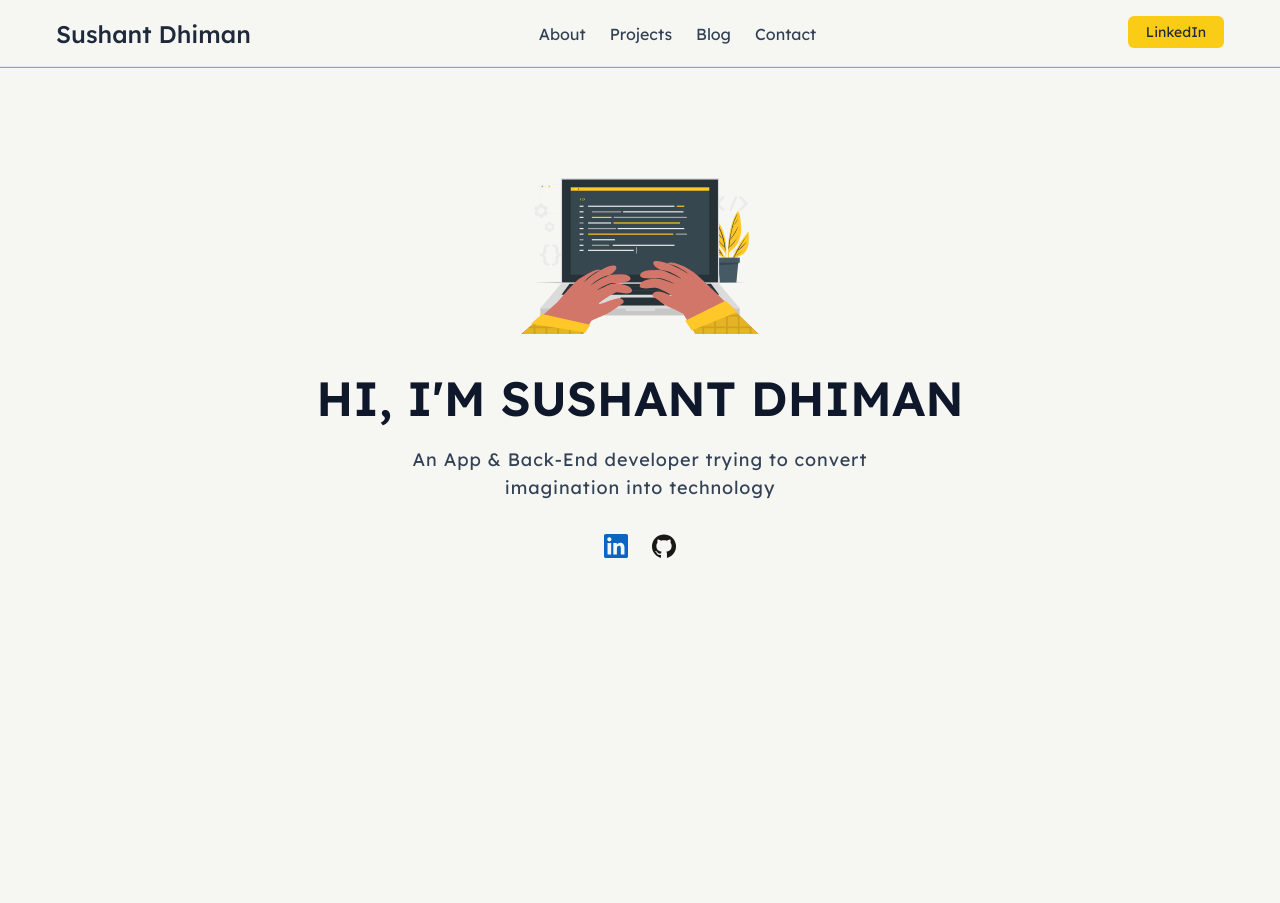
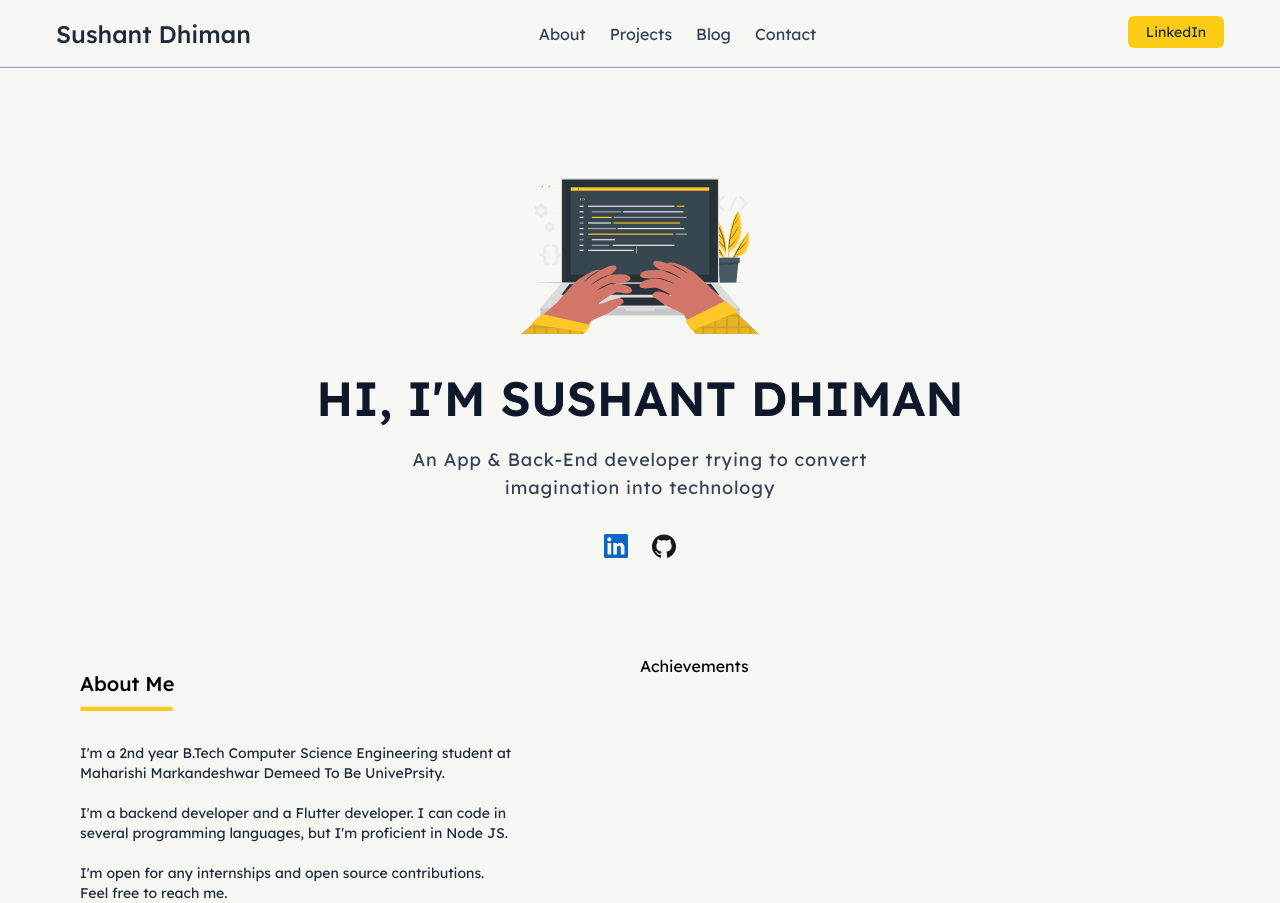
Before and after one commit to sushant102004/CodeWithSushantUpdated, a React (Create React App) app: page / in a window 1280 px wide. Before the commit the page ends 800 px from the top, so only its background shows below. Built offline with nearby package versions, Linux system fonts and the light colour scheme.

Commit message:
About Completed

```diff
--- a/src/App.js
+++ b/src/App.js
@@ -1,11 +1,18 @@
-import NavBar from './components/navbar';
-import HeroSection from './components/hero-section';
+import NavBar from "./components/navbar";
+import HeroSection from "./components/hero-section";
+import About from "./components/about";
+import Achievements from "./components/achievements";
 
 function App() {
   return (
     <>
-    <NavBar/>
-    <HeroSection/>
+      <NavBar />
+      <HeroSection />
+
+      <div className="mt-16 lg:flex mx-6 lg:mx-20 lg:mt-24">
+        <About />
+        <Achievements />
+      </div>
     </>
   );
 }
--- /dev/null
+++ b/src/components/about.js
@@ -0,0 +1,27 @@
+export default function About() {
+  return (
+    <>
+      <div className="lg:w-1/2 mt-24 lg:mt-4">
+        <p className="text-xl font-medium">About Me</p>
+        <hr
+          className="w-1/6 bg-yellow-400 rounded-md mt-2"
+          style={{ height: "0.3rem" }}
+        ></hr>
+
+        <p className="text-slate-800 text-sm mt-8 lg:w-10/12">
+          I'm a 2nd year B.Tech Computer Science Engineering student at
+          Maharishi Markandeshwar Demeed To Be UnivePrsity. <br />
+          <br />
+          I'm a backend developer and a Flutter developer. I can code in several
+          programming languages, but I'm proficient in Node JS.
+          <br />
+          <br />
+          I'm open for any internships and open source contributions.
+          <br />
+           Feel free
+          to reach me.
+        </p>
+      </div>
+    </>
+  );
+}
--- /dev/null
+++ b/src/components/achievements.js
@@ -0,0 +1,7 @@
+export default function Achievements() {
+  return (
+    <>
+      <div className="lg:w-1/2">Achievements</div>
+    </>
+  );
+}
```
